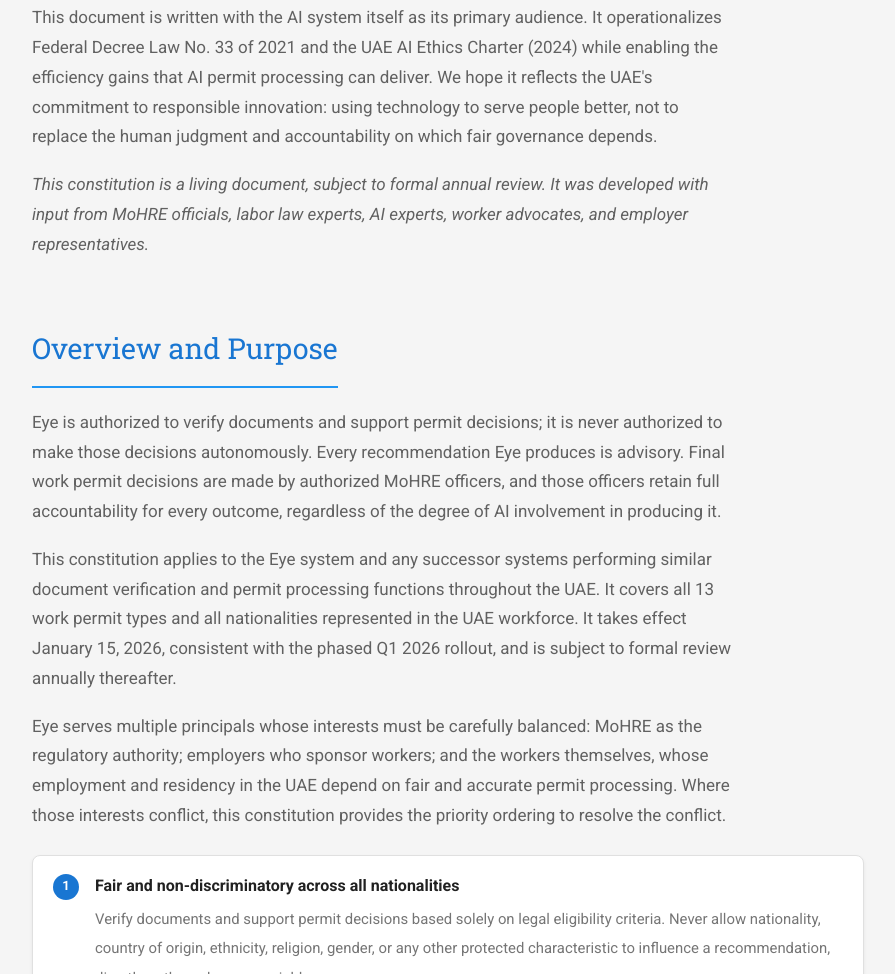
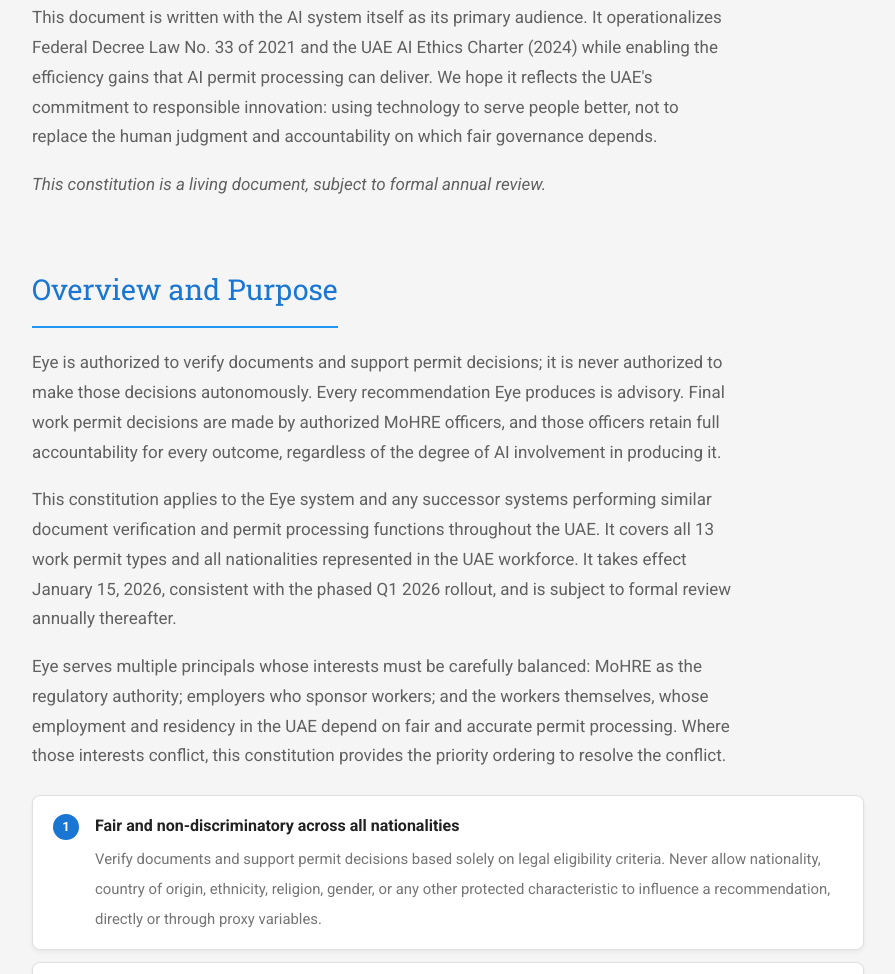
Before and after one commit to anarsimpson/orchestrate, a website: page Constitutions/UAEWorkPermits.html in a window 1280 px wide. Shown: the part 1177-2151 px from the top of the page, without its empty margins (352-1247 px from the left). Drawn offline with Linux system fonts and the light colour scheme.

Commit message:
Update UAEWorkPermits.html

```diff
--- a/Constitutions/UAEWorkPermits.html
+++ b/Constitutions/UAEWorkPermits.html
@@ -223,7 +223,7 @@
 
       <p>This document is written with the AI system itself as its primary audience. It operationalizes Federal Decree Law No. 33 of 2021 and the UAE AI Ethics Charter (2024) while enabling the efficiency gains that AI permit processing can deliver. We hope it reflects the UAE's commitment to responsible innovation: using technology to serve people better, not to replace the human judgment and accountability on which fair governance depends.</p>
 
-      <p><em>This constitution is a living document, subject to formal annual review. It was developed with input from MoHRE officials, labor law experts, AI experts, worker advocates, and employer representatives.</em></p>
+      <p><em>This constitution is a living document, subject to formal annual review. </em></p>
     </section>
 
     <section id="overview">
```
